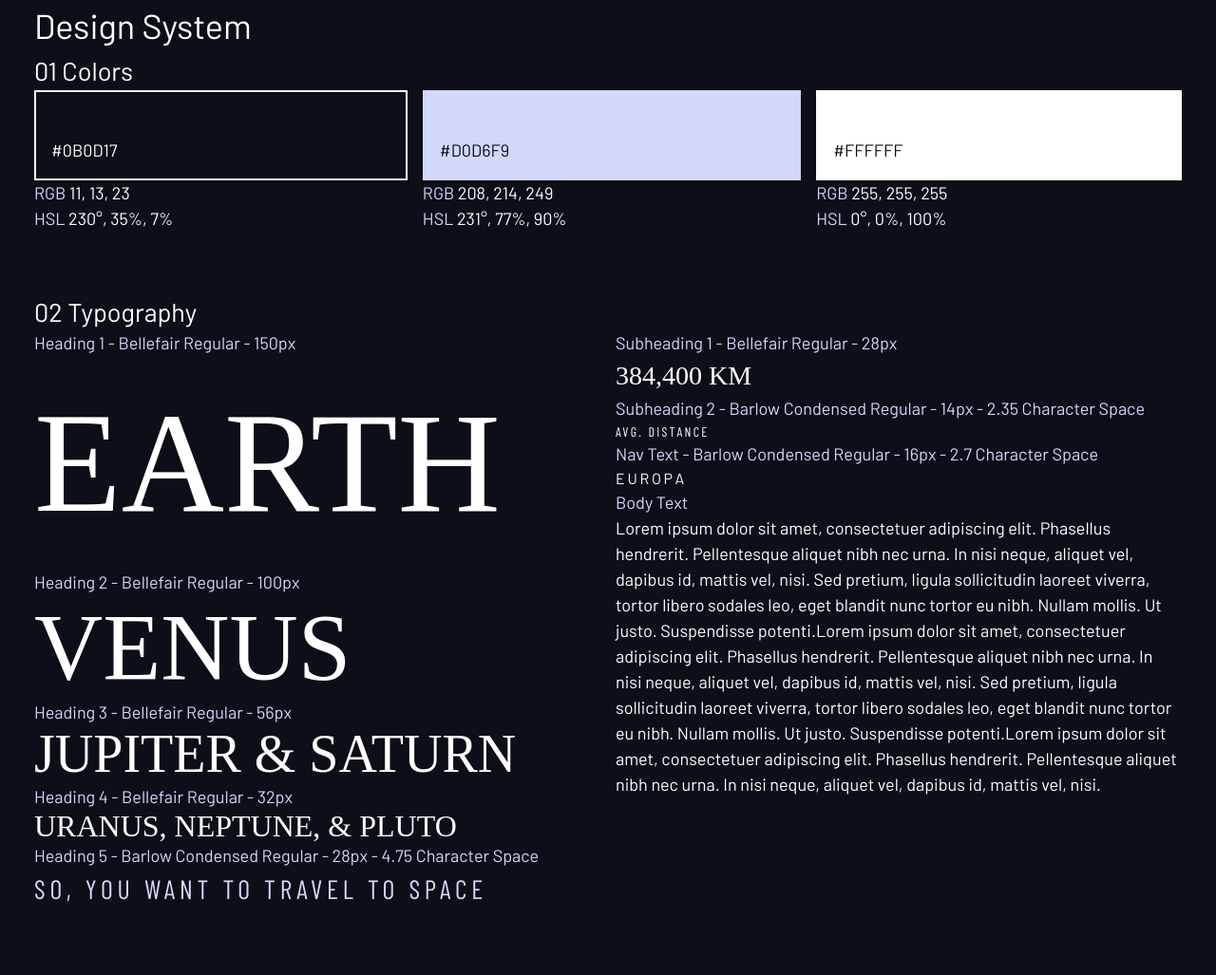
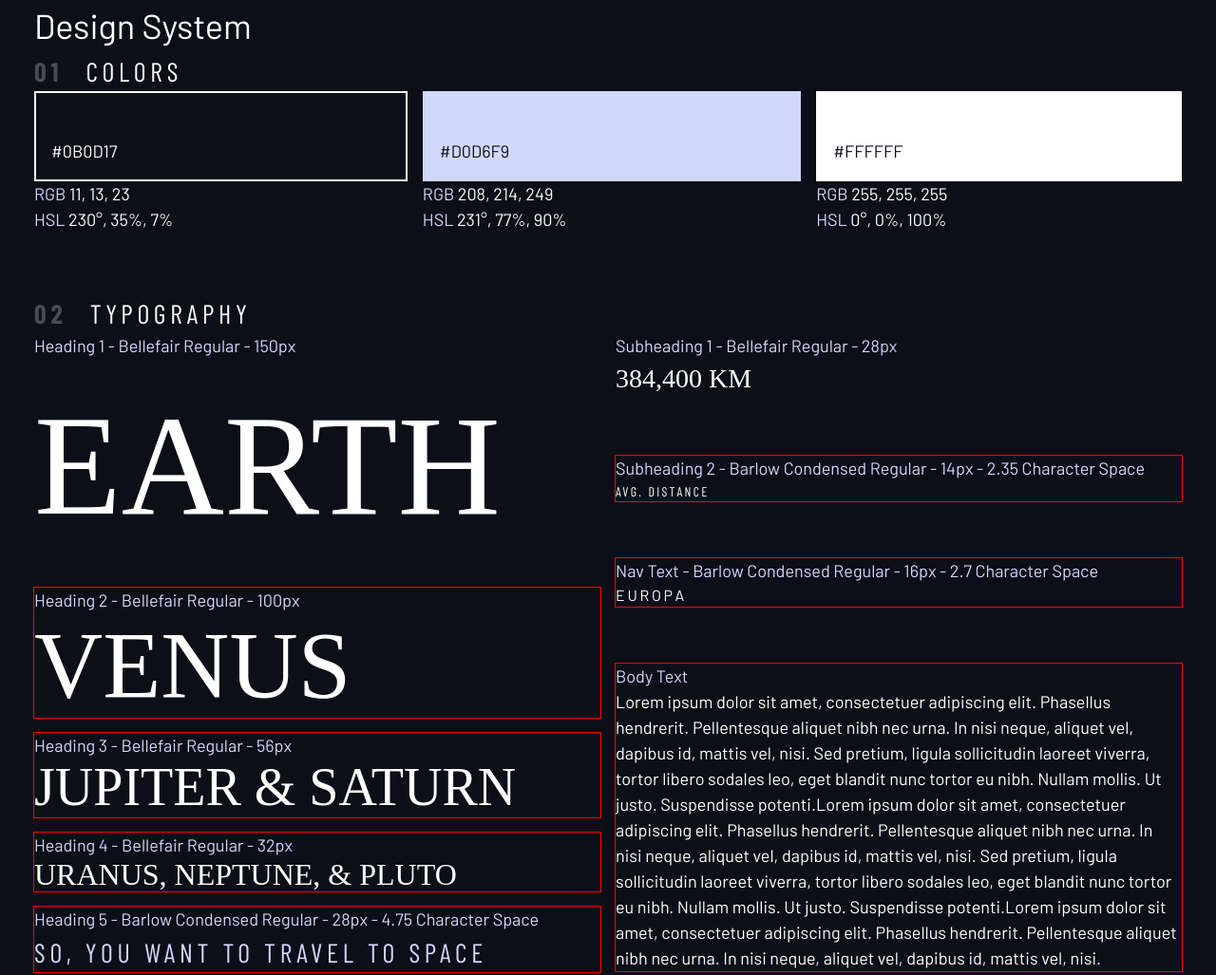
Before and after one commit to muhammedkhairy/Space-Tourism, a plain HTML site: page the-design-system/preview.html in a window 1280 px wide. Shown: the whole page at 95% size. Drawn offline with nearby package versions, Linux system fonts and the light colour scheme; a web font is replaced by a local one.

Commit message:
add custom utitilty class to style numbers and style spaces

```diff
--- a/styles/style.css
+++ b/styles/style.css
@@ -103,3 +103,16 @@
 .fs-600 {
   line-height: 1.1;
 }
+
+.numbered-title {
+  font-family: var(--ff-sans-cond);
+  font-size: var(--fs-500);
+  text-transform: uppercase;
+  letter-spacing: 4.72px;
+}
+
+.numbered-title > span {
+  margin-right: 0.5em;
+  color: hsl(var(--clr-white) / 0.25);
+  font-weight: 700;
+}
--- a/styles/utilities.css
+++ b/styles/utilities.css
@@ -10,6 +10,12 @@
 .grid {
   display: grid;
   gap: var(--gap, 1rem);
+}
+
+.flow > *:where(:not(:first-child)) {
+  /* this mean is to style every div expect the first child */
+  margin-top: var(--flow-space, 1rem);
+  outline: 1px solid red;
 }
 
 .container {
--- a/the-design-system/preview.html
+++ b/the-design-system/preview.html
@@ -21,7 +21,7 @@
     <div class="container">
       <h1>Design System</h1>
       <section id="colors">
-        <h2><span>01</span> Colors</h2>
+        <h2 class="numbered-title"><span>01</span> Colors</h2>
         <div class="flex">
           <div style="flex-grow: 1">
             <div style="padding: 3rem 1rem 1rem; border: 2px solid white">
@@ -54,9 +54,9 @@
       </section>
 
       <section id="typography" style="margin: 4rem 0">
-        <h2><span>02 </span>Typography</h2>
+        <h2 class="numbered-title"><span>02 </span>Typography</h2>
         <div class="flex">
-          <div style="flex-basis: 100%">
+          <div class="flow" style="flex-basis: 100%">
             <div>
               <p class="text-accent">Heading 1 - Bellefair Regular - 150px</p>
               <p class="ff-serif fs-900 uppercase">Earth</p>
@@ -86,7 +86,7 @@
             </div>
           </div>
 
-          <div style="flex-basis: 100%">
+          <div class="flow" style="flex-basis: 100%; --flow-space: 3.75rem">
             <div>
               <p class="text-accent">Subheading 1 - Bellefair Regular - 28px</p>
               <p class="ff-serif fs-500 uppercase">384,400 km</p>
```
